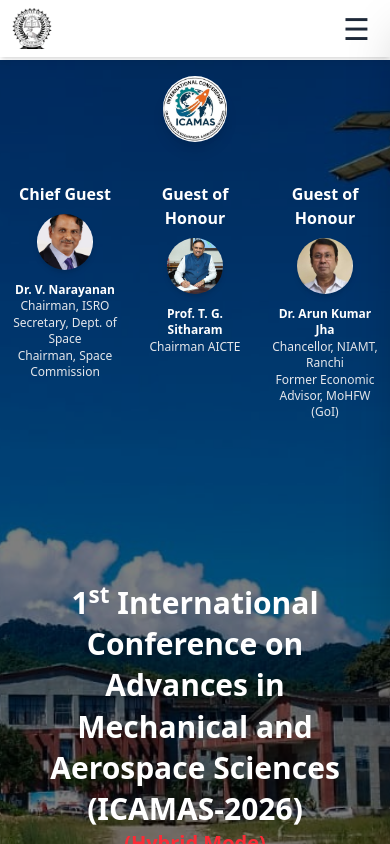
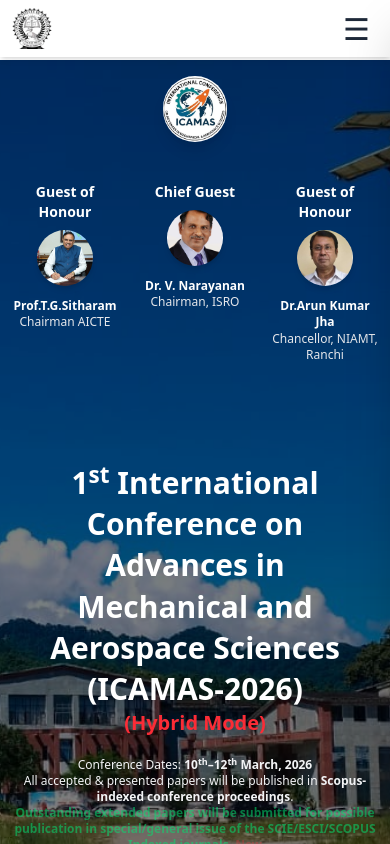
Before and after one commit to icamas2026-cmyk/international-event, a React (Vite) app: page / in a window 390 px wide. Shown: the top 844 px of the page. Built offline with nearby package versions, Linux system fonts and the light colour scheme.

Commit message:
changes done

```diff
--- a/src/components/Hero.jsx
+++ b/src/components/Hero.jsx
@@ -173,9 +173,28 @@
         {/* Chief Guest & Guest of Honour */}
         <div className="w-full max-w-4xl">
           <div className="flex flex-row justify-center items-start gap-6 sm:gap-10">
+            {/* Guest of Honour 1 */}
+            <div className="flex flex-col items-center text-center flex-1 min-h-[360px]">
+              <h1 className="text-sm sm:text-lg md:text-2xl font-extrabold mb-2">
+                Guest of Honour
+              </h1>
+
+              <img
+                src="./images/sitharam.jpg"
+                alt="sitharam"
+                className="w-14 h-14 sm:w-28 sm:h-28 md:w-24 md:h-24 rounded-full shadow-md object-cover"
+              />
+
+              <p className="mt-3 text-xs sm:text-sm md:text-base leading-snug">
+                <span className="block font-bold text-white md:text-xl">
+                  Prof.T.G.Sitharam
+                </span>
+                <span className="block text-gray-200">Chairman AICTE</span>
+              </p>
+            </div>
             {/* Chief Guest */}
             <div className="flex flex-col items-center text-center flex-1 min-h-[360px]">
-              <h1 className="text-base sm:text-lg md:text-2xl font-extrabold mb-2">
+              <h1 className="text-sm sm:text-lg md:text-2xl font-extrabold mb-2">
                 Chief Guest
               </h1>
 
@@ -190,34 +209,14 @@
                   Dr. V. Narayanan
                 </span>
                 <span className="block text-gray-200">Chairman, ISRO</span>
-                <span className="block text-gray-200">Secretary, Dept. of Space</span>
-                <span className="block text-gray-200">Chairman, Space Commission</span>
-              </p>
-            </div>
-
-            {/* Guest of Honour 1 */}
-            <div className="flex flex-col items-center text-center flex-1 min-h-[360px]">
-              <h1 className="text-base sm:text-lg md:text-2xl font-extrabold mb-2">
-                Guest of Honour
-              </h1>
-
-              <img
-                src="./images/sitharam.jpg"
-                alt="sitharam"
-                className="w-14 h-14 sm:w-28 sm:h-28 md:w-24 md:h-24 rounded-full shadow-md object-cover"
-              />
-
-              <p className="mt-3 text-xs sm:text-sm md:text-base leading-snug">
-                <span className="block font-bold text-white md:text-xl">
-                  Prof. T. G. Sitharam
-                </span>
-                <span className="block text-gray-200">Chairman AICTE</span>
+                <span className="hidden sm:block text-gray-200">Secretary, Dept. of Space</span>
+                <span className="hidden sm:block text-gray-200">Chairman, Space Commission</span>
               </p>
             </div>
 
             {/* Guest of Honour 2 */}
             <div className="flex flex-col items-center text-center flex-1 min-h-[360px]">
-              <h1 className="text-base sm:text-lg md:text-2xl font-extrabold mb-2">
+              <h1 className="text-sm sm:text-lg md:text-2xl font-extrabold mb-2">
                 Guest of Honour
               </h1>
 
@@ -229,10 +228,10 @@
 
               <p className="mt-3 text-xs sm:text-sm md:text-base leading-snug">
                 <span className="block font-bold text-white md:text-xl">
-                  Dr. Arun Kumar Jha
+                  Dr.Arun Kumar Jha
                 </span>
                 <span className="block text-gray-200">Chancellor, NIAMT, Ranchi</span>
-                <span className="block text-gray-200 text-xs sm:text-sm">
+                <span className="hidden sm:block text-gray-200 text-xs sm:text-sm">
                   Former Economic Advisor, MoHFW (GoI)
                 </span>
                 <span className="hidden sm:block text-gray-200 text-xs sm:text-sm">
@@ -248,7 +247,7 @@
           initial={{ opacity: 0, y: -30 }}
           animate={{ opacity: 1, y: 0 }}
           transition={{ duration: 1 }}
-          className="relative md:top-0 lg:-top-37 text-3xl sm:text-5xl md:text-6xl lg:text-4xl font-bold max-w-xl md:max-w-7xl leading-snug px-2"
+          className="relative -top-30 md:top-0 lg:-top-37 text-3xl sm:text-5xl md:text-6xl lg:text-4xl font-bold max-w-xl md:max-w-7xl leading-snug px-2"
         >
           1<sup>st</sup> International Conference on Advances in Mechanical and Aerospace
           Sciences <br className="hidden sm:block" />
@@ -262,7 +261,7 @@
           initial={{ opacity: 0 }}
           animate={{ opacity: 1 }}
           transition={{ duration: 1, delay: 0.4 }}
-          className="relative -top-10 md:top-0 lg:-top-47 lg:bottom-10 text-xs sm:text-xl md:text-xl max-w-6xl text-center text-gray-100"
+          className="relative -top-35 md:top-0 lg:-top-47 lg:bottom-10 text-xs sm:text-xl md:text-xl max-w-6xl text-center text-gray-100"
         >
           Conference Dates: <strong>10<sup>th</sup>–12<sup>th</sup> March, 2026</strong>
           <br />
@@ -275,7 +274,7 @@
           </span>
         </motion.p>
 
-        <div className="flex bg-white w-90 rounded-full shadow-lg flex-col justify-center items-center relative lg:-top-40 p-1">
+        <div className="flex bg-white w-90 rounded-full shadow-lg flex-col justify-center items-center relative -top-30 lg:-top-40 p-1">
           <h1 className="text-center text-black text-xl md:text-2xl lg:text-2xl font-extrabold p-1">TECHNICAL PARTNER</h1>
           <img src="./images/Nesac.png" alt="nesac" className="w-30 sm:w-65 md:w-55 lg:w-45" />
         </div>
```
